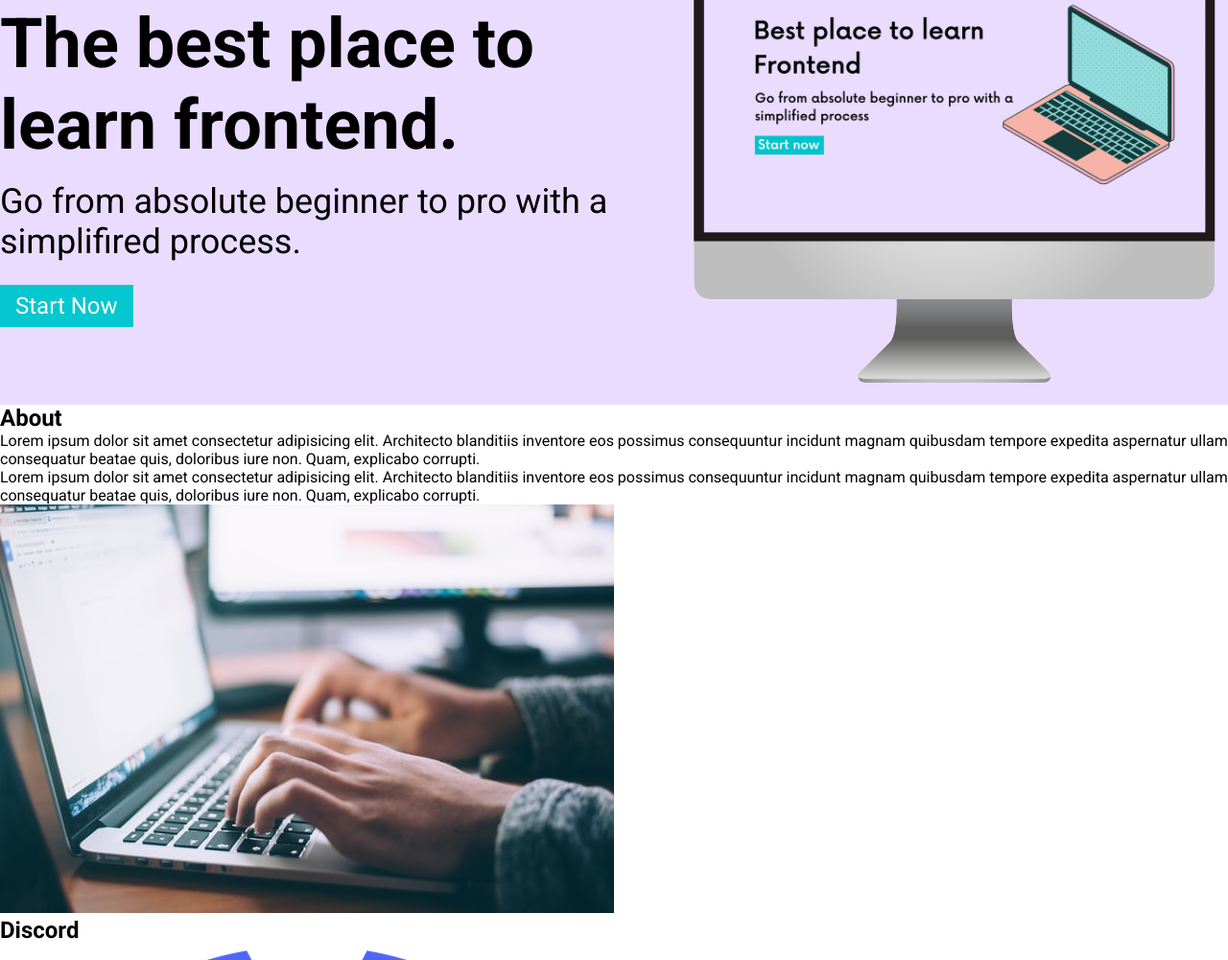
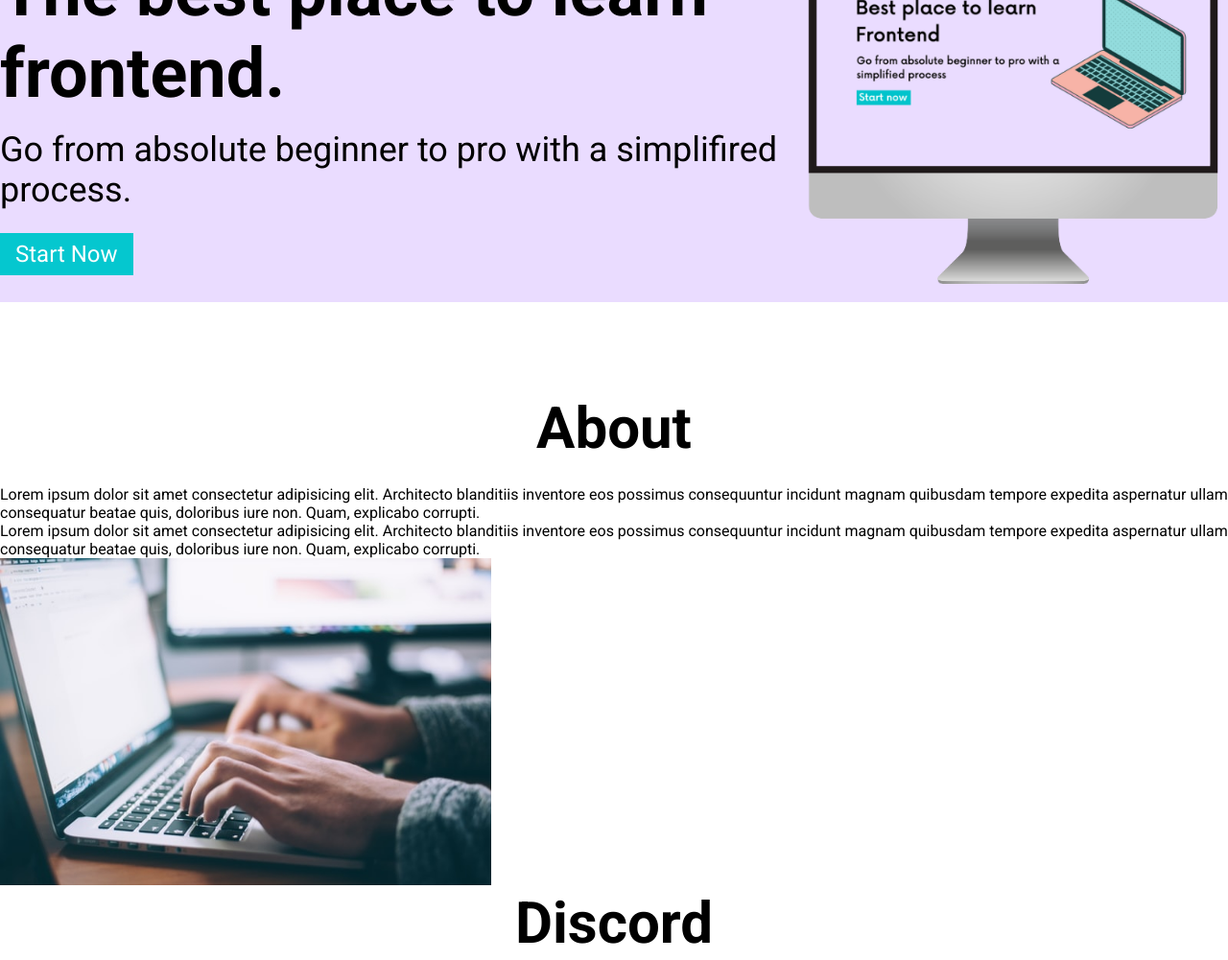
Before and after one commit to TerryCooper72/FES-Build-Your-Site-project, a plain HTML site: page index.html in a window 1280 px wide. Shown: the part 149-1150 px from the top of the page at 96% size. Drawn offline with Linux system fonts and the light colour scheme.

Commit message:
About Section Errors

```diff
--- a/index.html
+++ b/index.html
@@ -31,25 +31,26 @@
       </div>
       </header>
     </section>
+
     <main>
       <section id="about"></section>
      <H2>About</H2>
-<Div>
+     <div class="section__description">
+      <div>
        <p>
-        Lorem ipsum dolor sit amet consectetur adipisicing elit. Architecto blanditiis inventore eos possimus consequuntur incidunt magnam quibusdam tempore expedita aspernatur ullam consequatur beatae quis, doloribus iure non. Quam, explicabo corrupti.
-
-    </p>
+        Lorem ipsum dolor sit amet consectetur adipisicing elit. Architecto blanditiis inventore eos possimus consequuntur incidunt magnam quibusdam tempore expedita aspernatur ullam consequatur beatae quis, doloribus iure non. Quam, explicabo corrupti.</p>
        <p>
-        Lorem ipsum dolor sit amet consectetur adipisicing elit. Architecto blanditiis inventore eos possimus consequuntur incidunt magnam quibusdam tempore expedita aspernatur ullam consequatur beatae quis, doloribus iure non. Quam, explicabo corrupti.
-
-    </p>
+        Lorem ipsum dolor sit amet consectetur adipisicing elit. Architecto blanditiis inventore eos possimus consequuntur incidunt magnam quibusdam tempore expedita aspernatur ullam consequatur beatae quis, doloribus iure non. Quam, explicabo corrupti.</p>
      <div>
-        <figure>
+        <figure class="about__img--wrapper">
             <img src="./assets/about.jpg" alt="">
         </figure>
+      </div>
     <section>
 
-        <section id="discord"></section>
+        <section id="discord">
+
+        </section>
         <h2>Discord</h2>
         <figure>
             <img src="./assets/discord.png" alt="">
--- a/style.css
+++ b/style.css
@@ -69,3 +69,26 @@ li {
 
 
 }
+
+#about {
+    padding: 48px 0;
+}
+
+h2 {
+    font-size: 60px;
+    text-align: center;
+    margin-bottom: 24px;
+}
+
+.section__description {
+    display: flex;
+    justify-content: center;
+    align-items: center;
+}
+
+.about__img--wrapper {
+    width: 40%;
+}
+img {
+    width: 100%;
+}
```
Lines whose indentation alone changed are shown as unchanged.
